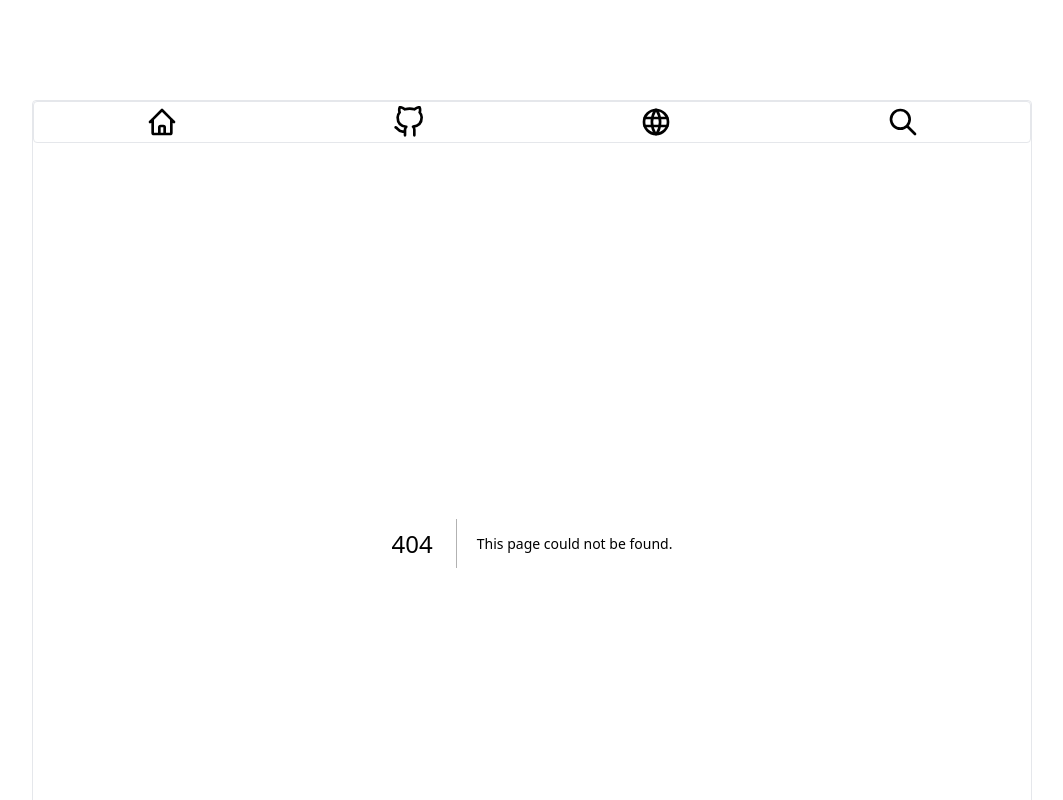
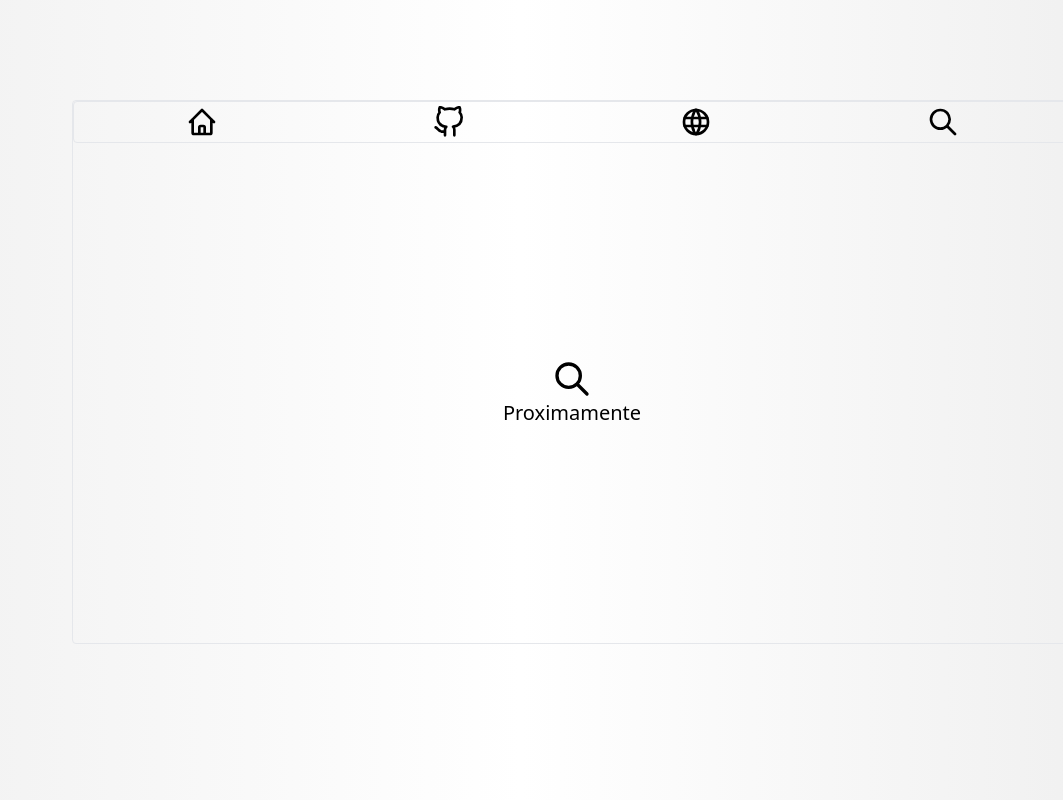
Before and after one commit to frank2893/prueba-tecnica-holafly, a Next.js app: page /search in a window 1280 px wide. Before the commit this address had no page. Shown: the top 800 px of the page, without its empty margins (68-1131 px from the left). Built offline with nearby package versions, Linux system fonts and the light colour scheme.

Commit message:
feat: agregar pagina search

```diff
--- /dev/null
+++ b/src/app/search/page.tsx
@@ -0,0 +1,19 @@
+import React from "react";
+import { Search } from "../components/icons/Icons";
+
+const Seach = () => {
+  return (
+    <div className="flex flex-wrap justify-center h-[500px]">
+      <div className="flex flex-col justify-center items-center">
+        <div>
+          <Search className="h-10 w-10" />
+        </div>
+        <div>
+          <span className="text-xl">Proximamente</span>
+        </div>
+      </div>
+    </div>
+  );
+};
+
+export default Seach;
```
